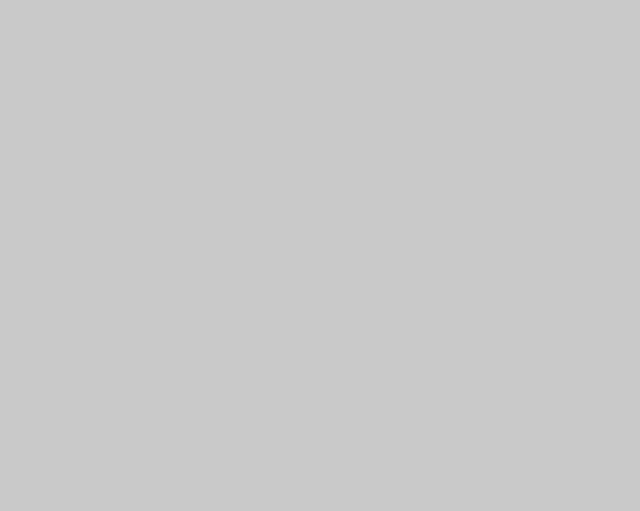
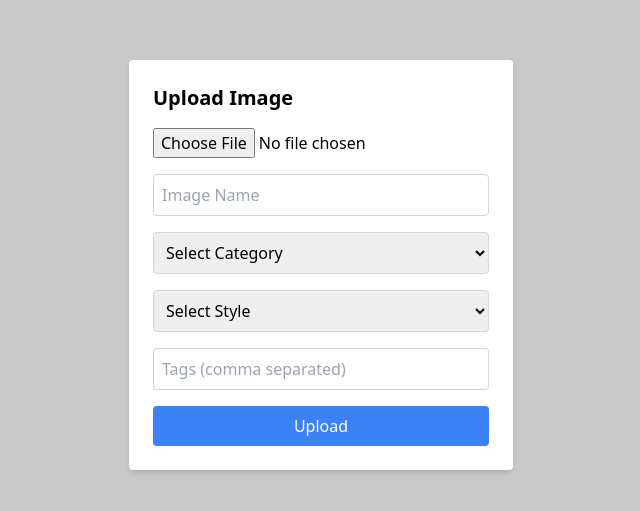
Before and after one commit to Al-Khalsi/freeNG, a Next.js app: page /uploadImage in a window 1280 px wide. Shown: the part 135-646 px from the top of the page, without its empty margins (319-959 px from the left). Built offline with nearby package versions, Linux system fonts and the light colour scheme.

Commit message:
update  pages Upload Image

```diff
--- a/pages/uploadImage/index.js
+++ b/pages/uploadImage/index.js
@@ -1,11 +1,107 @@
-import React from 'react'
+import React, { useState } from 'react';
+import { apiFetch } from '../../utils/api';
+import { useAuth } from '../../context/AuthContext'; // مسیر درست را وارد کنید
 
-function uploadImage() {
+function UploadImage() {
+  const { token } = useAuth(); // استفاده از توکن کاربر
+  const [image, setImage] = useState(null);
+  const [imageName, setImageName] = useState('');
+  const [category, setCategory] = useState('');
+  const [style, setStyle] = useState('');
+  const [tags, setTags] = useState('');
+
+  const handleImageChange = (event) => {
+    setImage(event.target.files[0]);
+  };
+
+  const handleSubmit = async (event) => {
+    event.preventDefault();
+
+    const formData = new FormData();
+    formData.append('image', image);
+    formData.append('imageName', imageName);
+    formData.append('category', category);
+    formData.append('style', style);
+    formData.append('tags', tags.split(',').map(tag => tag.trim()));
+
+    try {
+      const response = await apiFetch('/api/upload', 'POST', formData, {
+        headers: {
+          'Authorization': `Bearer ${token}`, // اضافه کردن توکن به هدر
+        },
+      });
+
+      if (response) {
+        console.log('Image uploaded successfully', response);
+      }
+    } catch (error) {
+      console.error('Failed to upload image:', error);
+    }
+  };
+
   return (
-    <div className='w-full h-full'>
+    <div className='w-full h-full flex items-center justify-center'>
+      <form onSubmit={handleSubmit} className='bg-white p-6 rounded shadow-md w-96'>
+        <h2 className='text-xl font-bold mb-4'>Upload Image</h2>
 
+        <input
+          type='file'
+          accept='image/*'
+          onChange={handleImageChange}
+          className='mb-4'
+          required
+        />
+
+        <input
+          type='text'
+          placeholder='Image Name'
+          value={imageName}
+          onChange={(e) => setImageName(e.target.value)}
+          className='border border-gray-300 rounded p-2 mb-4 w-full'
+          required
+        />
+
+        <select
+          value={category}
+          onChange={(e) => setCategory(e.target.value)}
+          className='border border-gray-300 rounded p-2 mb-4 w-full'
+          required
+        >
+          <option value=''>Select Category</option>
+          <option value='category1'>Category 1</option>
+          <option value='category2'>Category 2</option>
+          <option value='category3'>Category 3</option>
+        </select>
+
+        <select
+          value={style}
+          onChange={(e) => setStyle(e.target.value)}
+          className='border border-gray-300 rounded p-2 mb-4 w-full'
+          required
+        >
+          <option value=''>Select Style</option>
+          <option value='style1'>Style 1</option>
+          <option value='style2'>Style 2</option>
+          <option value='style3'>Style 3</option>
+        </select>
+
+        <input
+          type='text'
+          placeholder='Tags (comma separated)'
+          value={tags}
+          onChange={(e) => setTags(e.target.value)}
+          className='border border-gray-300 rounded p-2 mb-4 w-full'
+        />
+
+        <button
+          type='submit'
+          className='bg-blue-500 text-white rounded p-2 w-full'
+        >
+          Upload
+        </button>
+      </form>
     </div>
-  )
+  );
 }
 
-export default uploadImage
+export default UploadImage;
--- a/utils/api.js
+++ b/utils/api.js
@@ -1,13 +1,15 @@
-export const apiFetch = async (url, method = 'GET', body = null) => {
+export const apiFetch = async (url, method = 'GET', body = null, customOptions = {}) => {
     const options = {
         method,
-        headers: {
-            'Content-Type': 'application/json',
-        },
+        ...customOptions, // اضافه کردن گزینه‌های سفارشی
     };
 
     if (body) {
-        options.body = JSON.stringify(body);
+        if (body instanceof FormData) {
+            options.body = body; // اگر body از نوع FormData باشد، مستقیماً ارسال می‌شود
+        } else {
+            options.body = JSON.stringify(body);
+        }
     }
 
     try {
@@ -18,6 +20,6 @@ export const apiFetch = async (url, method = 'GET', body = null) => {
         return await response.json();
     } catch (error) {
         console.error('Fetch error:', error);
-        throw error; // Rethrow the error for handling in the calling function
+        throw error; // دوباره پرتاب کردن خطا برای مدیریت در تابع فراخوانی
     }
 };
```
